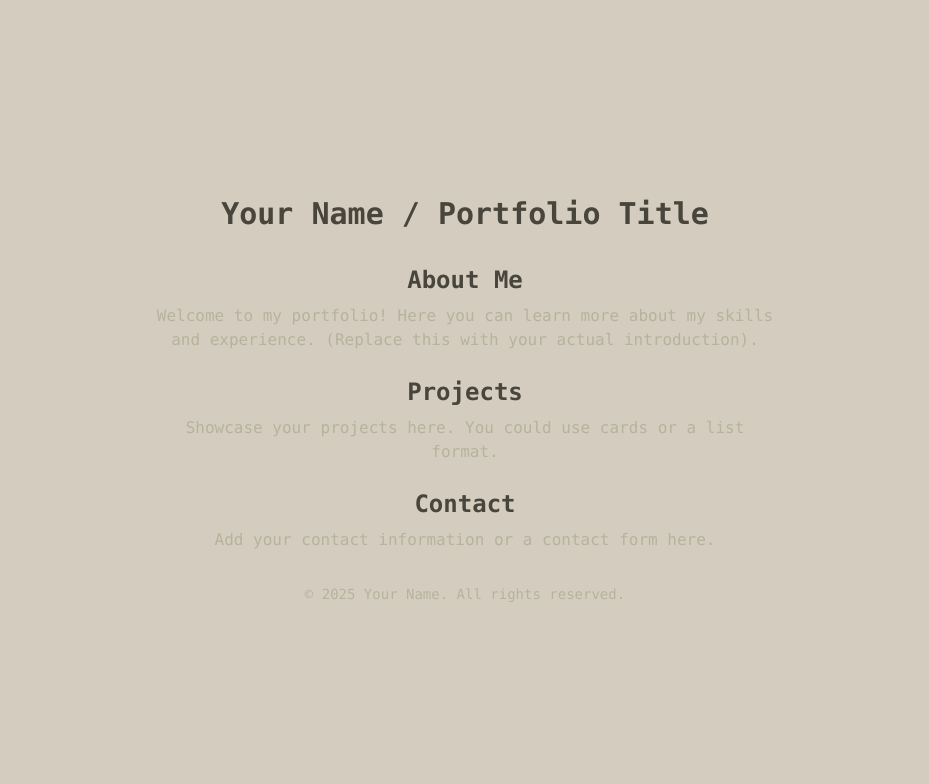
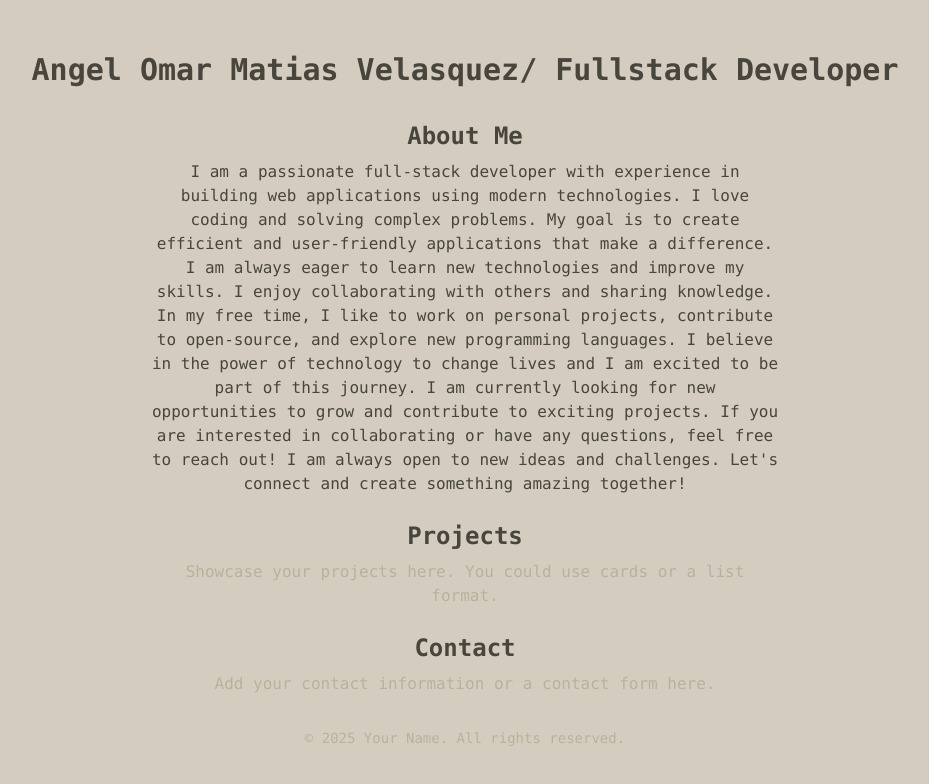
Before and after one commit to K1ssSh0t/K1ssSh0t.github.io, a React (Vite) app: page / in a window 1280 px wide. Shown: the top 784 px of the page, without its empty margins (175-1104 px from the left). Built offline with nearby package versions, Linux system fonts and the light colour scheme.

Commit message:
feat: update portfolio introduction and personal details in App component

```diff
--- a/src/App.tsx
+++ b/src/App.tsx
@@ -1,14 +1,19 @@
 function App() {
   return (
     <div className="flex flex-col items-center justify-center min-h-screen p-4 font-mono bg-foreground text-secondary">
-      <h1 className="text-3xl font-bold mb-8">Your Name / Portfolio Title</h1>
+      <h1 className="text-3xl font-bold mb-8">Angel Omar Matias Velasquez/  Fullstack Developer</h1>
 
       <div className="flex flex-col items-center space-y-6 text-center">
         <section id="about" className="max-w-prose">
           <h2 className="text-2xl font-semibold mb-2">About Me</h2>
-          <p className="text-muted-foreground">
-            Welcome to my portfolio! Here you can learn more about my skills and experience.
-            (Replace this with your actual introduction).
+          <p className="">
+            I am a passionate full-stack developer with experience in building web applications using modern technologies. I love coding and solving complex problems.
+            My goal is to create efficient and user-friendly applications that make a difference.
+            I am always eager to learn new technologies and improve my skills. I enjoy collaborating with others and sharing knowledge.
+            In my free time, I like to work on personal projects, contribute to open-source, and explore new programming languages.
+            I believe in the power of technology to change lives and I am excited to be part of this journey.
+            I am currently looking for new opportunities to grow and contribute to exciting projects. If you are interested in collaborating or have any questions, feel free to reach out!
+            I am always open to new ideas and challenges. Let's connect and create something amazing together!
           </p>
         </section>
 
```
